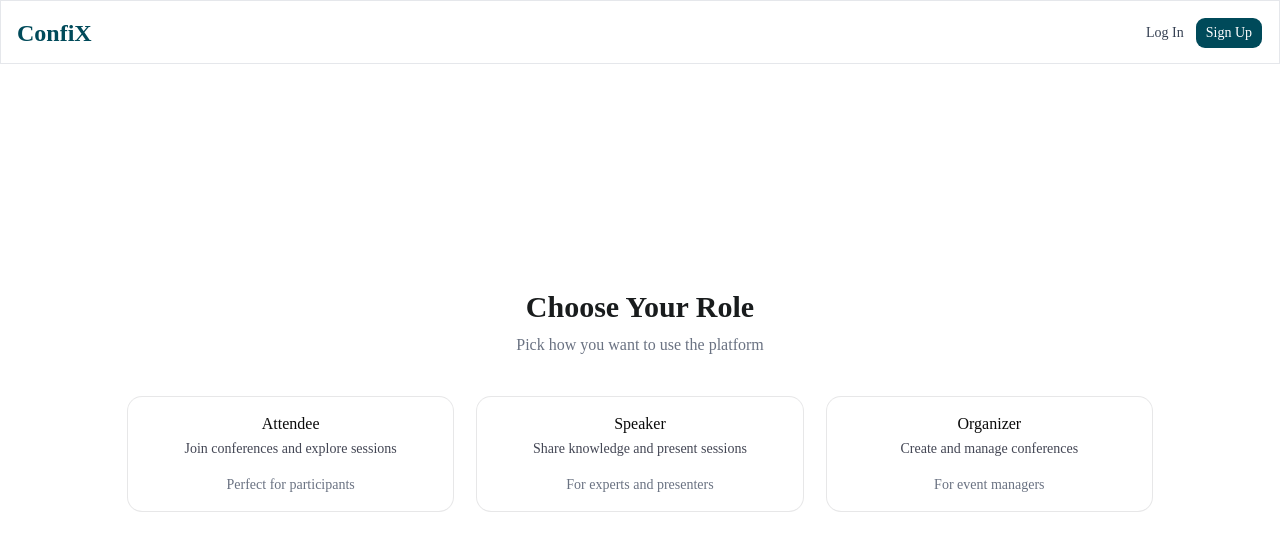
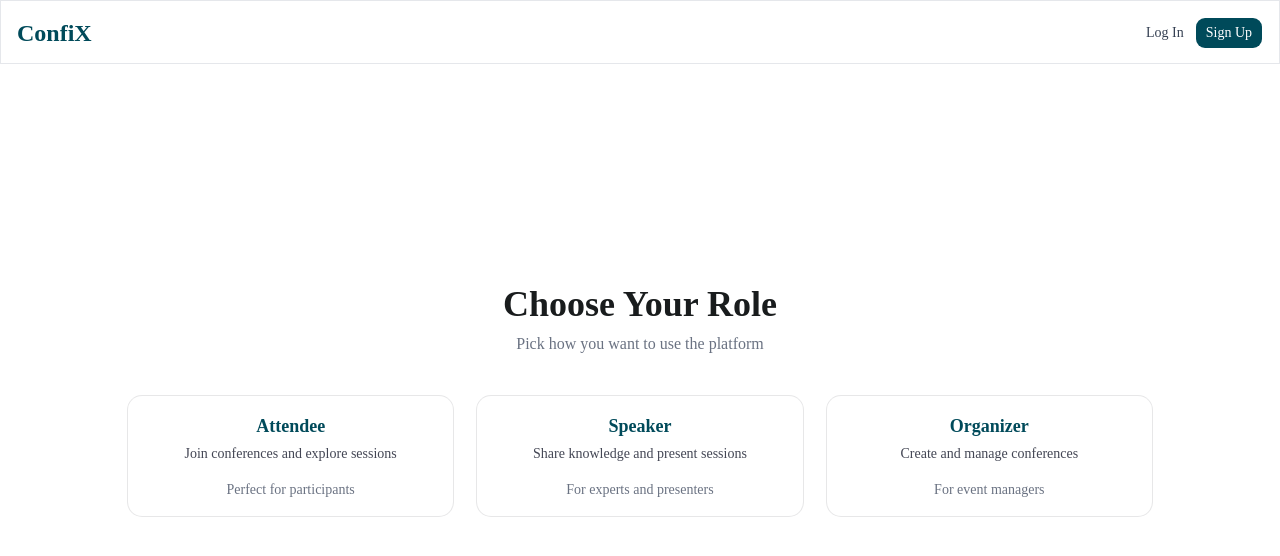
Before and after one commit to Tsedniya/ConfiX, a Next.js app: page /choose-role in a window 1280 px wide. Shown: the top 556 px of the page. Built offline with nearby package versions, Linux system fonts and the light colour scheme.

Commit message:
frontend:roleupdate

```diff
--- a/components/role.tsx
+++ b/components/role.tsx
@@ -49,7 +49,7 @@ export default function ChooseRole() {
 
         {/* Header */}
         <div>
-          <h1 className="text-3xl font-bold">Choose Your Role</h1>
+          <h1 className="text-4xl font-bold ">Choose Your Role</h1>
           <p className="text-gray-500 mt-2">
             Pick how you want to use the platform
           </p>
@@ -66,7 +66,7 @@ export default function ChooseRole() {
             }`}
           >
             <CardHeader>
-              <CardTitle>Attendee</CardTitle>
+              <CardTitle className="text-primary text-lg font-bold">Attendee</CardTitle>
               <CardDescription>
                 Join conferences and explore sessions
               </CardDescription>
@@ -91,7 +91,7 @@ export default function ChooseRole() {
             }`}
           >
             <CardHeader>
-              <CardTitle>Speaker</CardTitle>
+              <CardTitle className="text-primary text-lg font-bold">Speaker</CardTitle>
               <CardDescription>
                 Share knowledge and present sessions
               </CardDescription>
@@ -116,7 +116,7 @@ export default function ChooseRole() {
             }`}
           >
             <CardHeader>
-              <CardTitle>Organizer</CardTitle>
+              <CardTitle className="text-primary font-bold text-lg">Organizer</CardTitle>
               <CardDescription>
                 Create and manage conferences
               </CardDescription>
```
